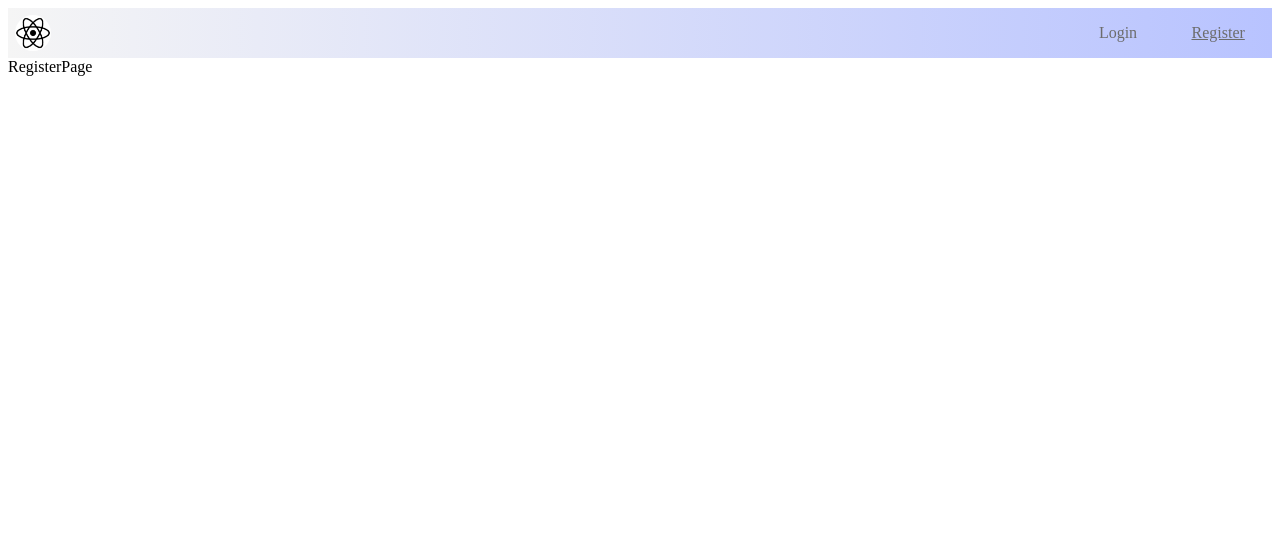
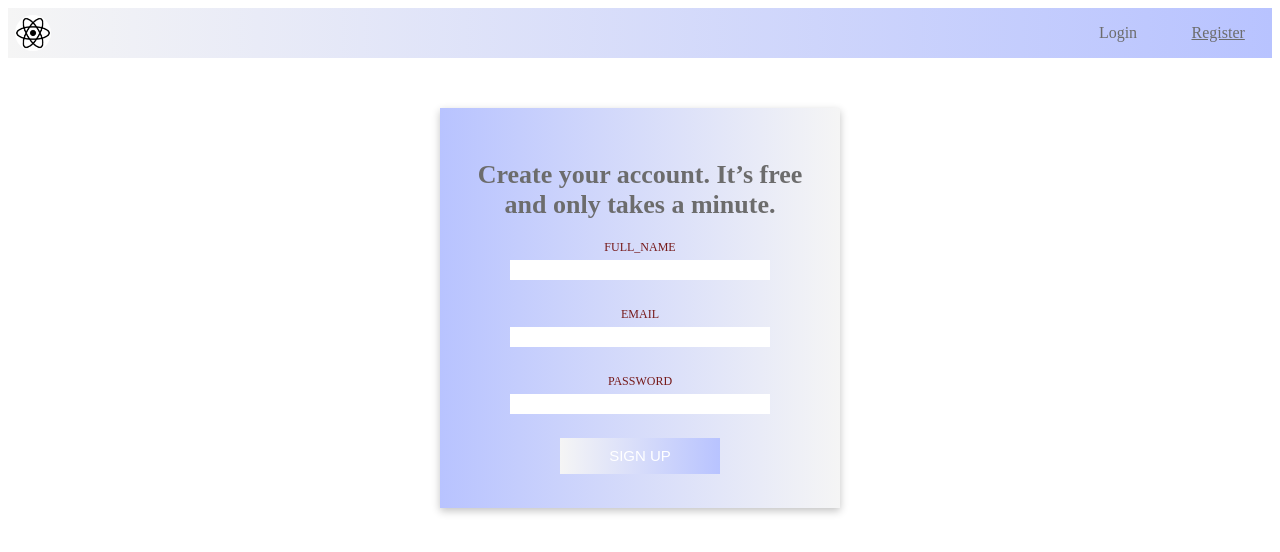
Before and after one commit to Stasysj/stasys_jakaitis_baigiamasis_darbas_frontend, a React (Create React App) app: page /register in a window 1280 px wide. Shown: the top 552 px of the page. Built offline with nearby package versions, Linux system fonts and the light colour scheme.

Commit message:
registerPage ok

```diff
--- a/src/components/RegisterForm/RegisterForm.jsx
+++ b/src/components/RegisterForm/RegisterForm.jsx
@@ -0,0 +1,106 @@
+import css from './RegisterForm.module.css';
+import { useFormik } from 'formik';
+import React from 'react';
+
+import * as Yup from 'yup';
+import { baseUrl, myFetch } from '../../utils';
+import toast, { Toaster } from 'react-hot-toast';
+import { useHistory } from 'react-router-dom';
+import { useState } from 'react';
+
+// -----------------------------
+const initValues = {
+  full_name: '',
+  email: '',
+  password: '',
+};
+// -------------------------------
+function RegisterForm() {
+  const history = useHistory();
+  const [error, SetError] = useState('');
+
+  const formik = useFormik({
+    initialValues: initValues,
+    validationSchema: Yup.object({
+      full_name: Yup.string().min(4, 'Maziausiai 4 simboliai').max(10).required(),
+      email: Yup.string().email('Patikrinkite savo email').required(),
+      password: Yup.string().min(4, 'Maziausiai 4 simboliai').max(7).required(),
+    }),
+    onSubmit: async (values) => {
+      SetError('');
+      const fetchResult = await myFetch(`${baseUrl}/register`, 'POST', values);
+      console.log('fetchResult', fetchResult);
+      if (fetchResult === 'no user created') {
+        SetError(fetchResult);
+        return;
+      }
+      if (fetchResult === 'user alredy exists') {
+        SetError(fetchResult);
+        return;
+      }
+
+      const notify = () =>
+        toast.success('Registracija sėkminga,tuoj būsite peradresuoti i Login puslapį.', {
+          duration: 4000,
+          position: 'top-center',
+        });
+
+      fetchResult === 'user created' &&
+        notify() &&
+        setTimeout(() => {
+          history.replace('/login');
+        }, 4000);
+    },
+  });
+  return (
+    <form className={css.form} onSubmit={formik.handleSubmit}>
+      <Toaster />
+      <h1 className={css.title}>Create your account. It’s free and only takes a minute.</h1>
+
+      <label className={css.label}>
+        <span className={css.span}>full_name</span>
+        <input
+          type='full_name'
+          onChange={formik.handleChange}
+          onBlur={formik.handleBlur}
+          value={formik.values.full_name}
+          className={
+            formik.touched.full_name && formik.errors.full_name ? css.errorInput : css.input
+          }
+          name='full_name'
+        />
+      </label>
+      <p className={css.errorMsg}>{formik.errors.full_name}</p>
+      <label className={css.label}>
+        <span className={css.span}>Email</span>
+        <input
+          type='email'
+          onChange={formik.handleChange}
+          onBlur={formik.handleBlur}
+          value={formik.values.email}
+          className={formik.touched.email && formik.errors.email ? css.errorInput : css.input}
+          name='email'
+        />
+      </label>
+      <p className={css.errorMsg}>{formik.errors.email}</p>
+      <label className={css.label}>
+        <span className={css.span}>Password</span>
+        <input
+          type='password'
+          onChange={formik.handleChange}
+          onBlur={formik.handleBlur}
+          value={formik.values.password}
+          className={formik.touched.password && formik.errors.password ? css.errorInput : css.input}
+          name='password'
+        />
+      </label>
+      <p className={css.errorMsg}>{formik.errors.password}</p>
+      {error && <p className={css.errorMsg}>{error}</p>}
+      <button className={css.btn} type='submit'>
+        SIGN UP
+      </button>
+    </form>
+  );
+}
+
+export default RegisterForm;
--- a/src/components/RegisterForm/RegisterForm.module.css
+++ b/src/components/RegisterForm/RegisterForm.module.css
@@ -0,0 +1,69 @@
+.btn {
+  display: block;
+  margin: 0 auto;
+  width: 160px;
+  height: 36px;
+  /* border-radius: 30px; */
+  border: none;
+  color: #fff;
+  font-size: 15px;
+  cursor: pointer;
+  /* background-color: rgb(92, 86, 122); */
+  background-image: linear-gradient(to right, rgb(245, 245, 245), rgb(184, 195, 255));
+}
+.title {
+  width: 100%;
+  font-size: 26px;
+  text-align: center;
+  color: rgb(108, 108, 108);
+}
+
+.label {
+  display: block;
+  width: 260px;
+  margin: 5px auto 0;
+  text-align: center;
+}
+.span {
+  font-size: 12px;
+  color: #761919;
+  text-transform: uppercase;
+}
+
+.input {
+  border: none;
+  display: block;
+  width: 100%;
+  margin-top: 5px;
+  /* padding-bottom: 5px; */
+  font-size: 16px;
+  /* border-bottom: 1px solid rgba(0, 0, 0, 0.4); */
+  text-align: center;
+  /* font-size: 14px; */
+  color: #761919b4;
+}
+
+.forgot_pass {
+  margin-top: 15px;
+  text-align: left;
+  font-size: 12px;
+  color: #761919;
+  cursor: pointer;
+  text-decoration: underline;
+}
+.errorMsg {
+  margin-top: 0;
+  color: tomato;
+  font-size: 12px;
+  height: 12px;
+}
+.errorInput {
+  background-color: rgb(255, 231, 226);
+  display: block;
+  width: 100%;
+  margin-top: 5px;
+  padding-bottom: 5px;
+  font-size: 16px;
+  border: 1px solid rgba(0, 0, 0, 0.4);
+  text-align: center;
+}
--- a/src/pages/Register/RegisterPage.jsx
+++ b/src/pages/Register/RegisterPage.jsx
@@ -1,7 +1,15 @@
 import React from 'react';
+import RegisterForm from '../../components/RegisterForm/RegisterForm';
 
 function RegisterPage() {
-  return <div>RegisterPage</div>;
+  return (
+    <div className='container'>
+      <div className='container_img'></div>
+      <div className='container_form'>
+        <RegisterForm />
+      </div>
+    </div>
+  );
 }
 
 export default RegisterPage;
```
